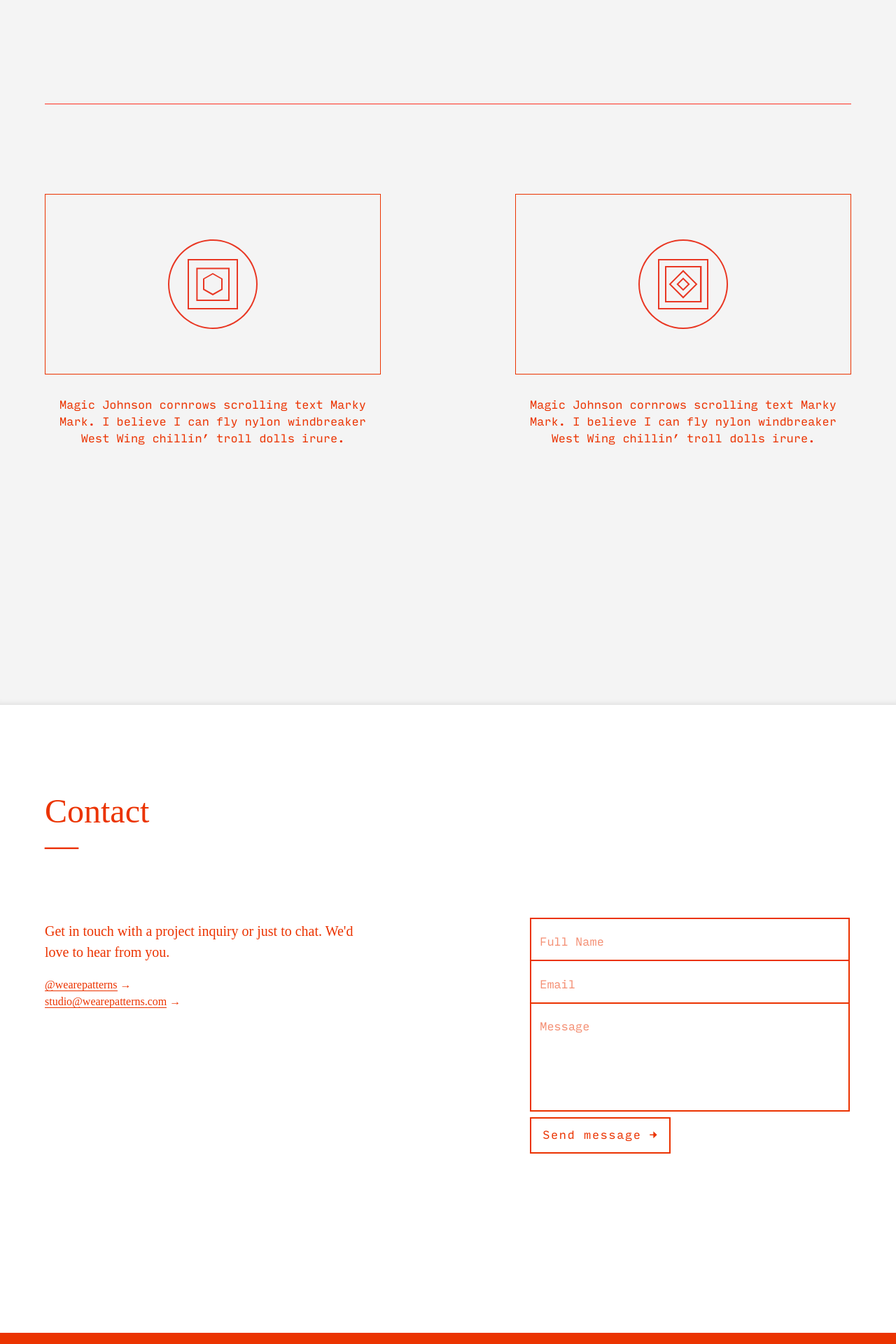
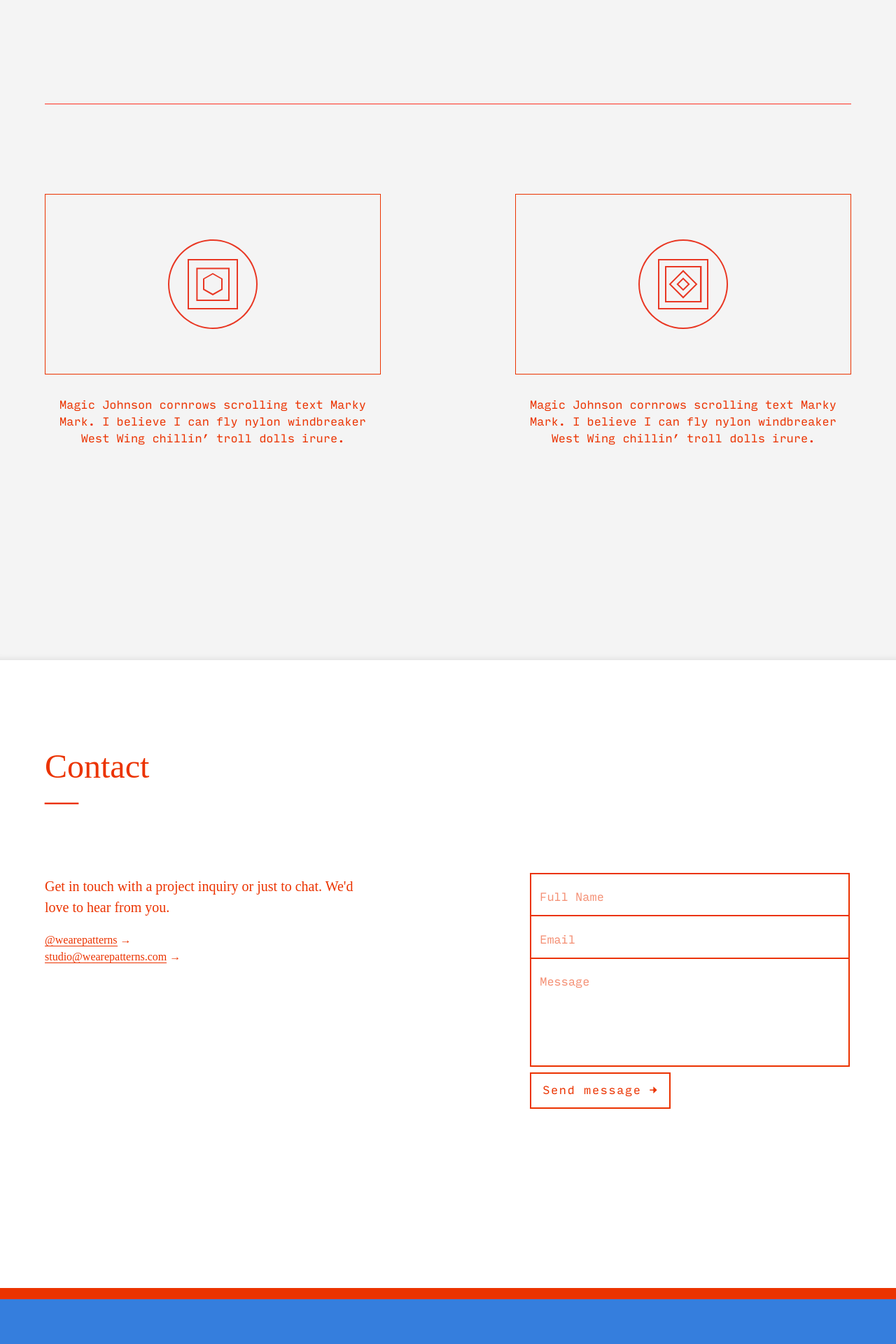
Before and after one commit to wearepatterns/wearepatterns.github.io, a Jekyll site: the page built from index.markdown, in a window 1280 px wide. Shown: the part 1129-3049 px from the top of the page at 70% size. Built offline with Jekyll 4.4.1, drawn with Linux system fonts in a browser that asks for light colours; after the commit the page ends 2985 px from its top, so only the background shows below that.

Commit message:
Update new.html

```diff
--- a/_layouts/new.html
+++ b/_layouts/new.html
@@ -80,14 +80,14 @@
             <!--<h5 class="pt4 pt5-l pb4 mt4 mt5-l f3 f2-ns f1-l normal lh-solid bt b--white">Services
             <br>&mdash;</h5>-->
             <div class="flex-ns flex-wrap-ns justify-between-ns pt4 pt6-l pb4 mt4 mt6-l bt b--red fw3" style="max-width:80rem;">
-            	<div class="mb5 measure-ns tc">
+            	<div class="measure-ns tc">
             	    <div class="flex justify-center w-100 ba">
             	        <img class="mv5 w3 w4-l" src="/design.svg">
             	    </div>
                     <!--<h2 class="mt4 f5 fw3 normal lh-title">Design</h2>-->
 		    <p class="mt4 input-mono">Magic Johnson cornrows scrolling text Marky Mark. I believe I can fly nylon windbreaker West Wing chillin’ troll dolls irure.</p>
                 </div>
-                <div class="mb5 measure-ns tc">
+                <div class="measure-ns tc">
             	    <div class="flex justify-center w-100 ba">
             	        <img class="mv5 w3 w4-l" src="/code.svg">
             	    </div>
```
